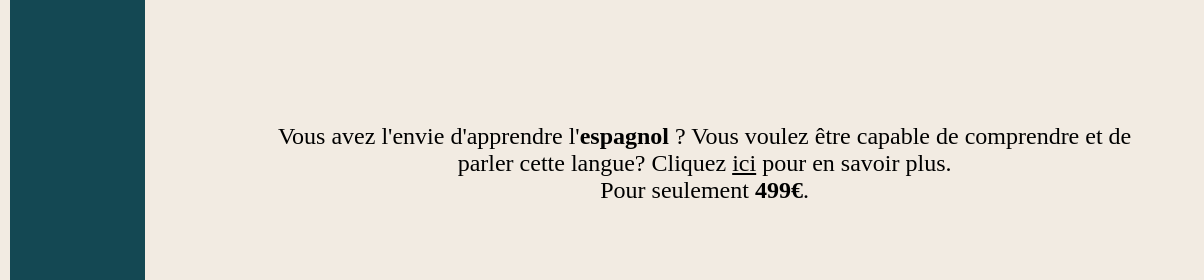
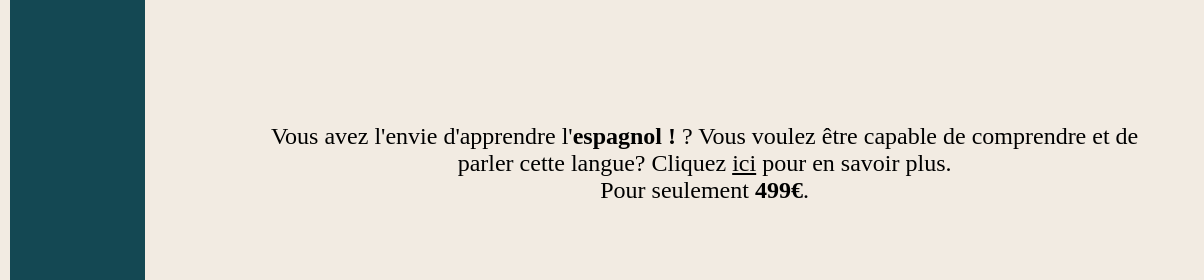
Before and after one commit to arnaudperrin/ProLearn, a plain HTML site: page Projet_compressé2/langues.html in a window 1280 px wide. Shown: the part 1560-1840 px from the top of the page, 0-1204 px from the left. Drawn offline with Linux system fonts and the light colour scheme.

Commit message:
Update langues.html
Test

```diff
--- a/Projet_compressé2/langues.html
+++ b/Projet_compressé2/langues.html
@@ -154,7 +154,7 @@
                     <div class="photo_et_texte">
                         <div class="presentation_breve">
                             <p>
-                                Vous avez l'envie d'apprendre l'<b>espagnol</b> ? Vous voulez être capable de comprendre et
+                                Vous avez l'envie d'apprendre l'<b>espagnol !</b> ? Vous voulez être capable de comprendre et
                                 de parler cette langue? Cliquez <a class="lienclassique" href="espagnol.html"><u>ici</u></a> pour en savoir plus.<br>
                                 Pour seulement <b>499&#8364;</b>.
                             </p>
```
